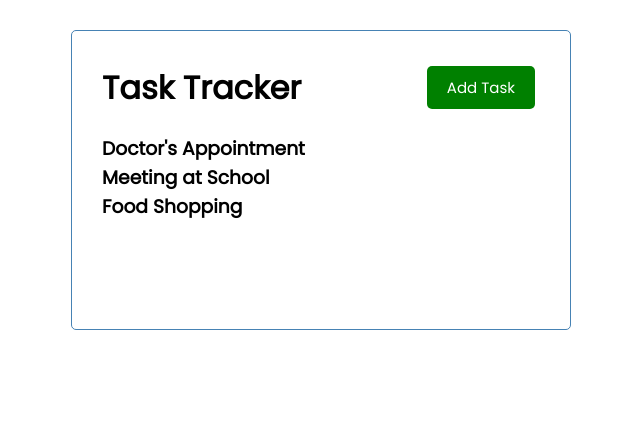
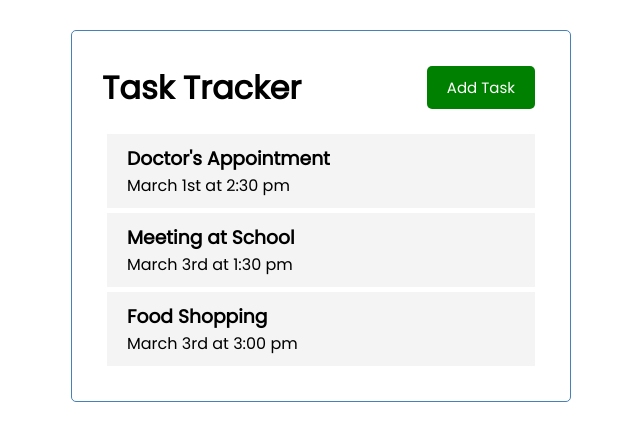
Before and after one commit to kshieldsDTS/vue-practice, a Vue app: page / in a window 1280 px wide. Shown: the top 440 px of the page, without its empty margins (319-959 px from the left). Built offline with nearby package versions, Linux system fonts and the light colour scheme.

Commit message:
add TaskView component

```diff
--- a/src/App.vue
+++ b/src/App.vue
@@ -16,9 +16,7 @@
   },
   data() {
     return {
-      tasks: [
-
-      ]
+      tasks: []
     }
   },
   created() {
--- a/src/components/TaskList.vue
+++ b/src/components/TaskList.vue
@@ -1,14 +1,19 @@
 <template>
     <div :key='task.id' v-for="task in tasks">
-        <h3>{{ task.text }}</h3>
+        <TaskView :task="task"/>
     </div>
 </template>
 
 <script>
+import TaskView from "./TaskView.vue"
+
     export default {
         name: 'TaskList',
         props: {
-            tasks: []
+            tasks: Array,
+        },
+        components: {
+            TaskView
         }
     }
 </script>
--- a/src/components/TaskView.vue
+++ b/src/components/TaskView.vue
@@ -1,5 +1,35 @@
 <template>
-
+    <div class="task">
+        <h3>{{task.text}}</h3>
+        <p>{{task.day}}</p>
+    </div>
 </template>
 
-<
+<script>
+    export default {
+        name: 'TaskView',
+        props: {
+            task: Object
+        }
+    }
+</script>
+
+<style scoped>
+.fas {
+  color: red;
+}
+.task {
+  background: #f4f4f4;
+  margin: 5px;
+  padding: 10px 20px;
+  cursor: pointer;
+}
+.task.reminder {
+  border-left: 5px solid green;
+}
+.task h3 {
+  display: flex;
+  align-items: center;
+  justify-content: space-between;
+}
+</style>
```
